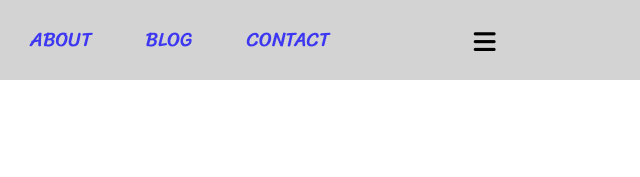
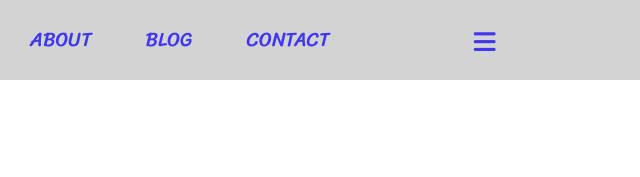
Before and after one commit to Mmakaridze/lecture8-121, a plain HTML site: page index.html in a window 1280 px wide. Shown: the top 177 px of the page, 640-1280 px from the left. Drawn offline with Linux system fonts and the light colour scheme.

Commit message:
new style

```diff
--- a/css/style.css
+++ b/css/style.css
@@ -36,7 +36,7 @@
    font-family: 'Sriracha', cursive;
 }
 .fa-bars {
-    color: black;
+    color: #3D37F1;
     font-size: 25px;
     display: none;
 }
```
